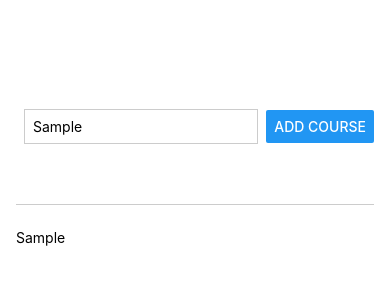
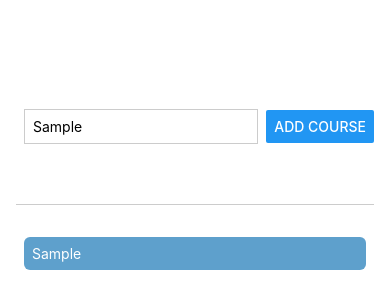
Before and after one commit to dannguyenmessi1705/React-Native, a React Native app in the folder 01.RNProject/: screen / in a window 390 px wide. Both pictures are taken after typing "Sample" into the empty fields and a click on the button "ADD COURSE". Shown: the top 308 px of the page. Built offline with nearby package versions, Linux system fonts and the light colour scheme.

Commit message:
NOTE: Some Style Rules in React Native, and IOS and Android

```diff
--- a/01.RNProject/App.js
+++ b/01.RNProject/App.js
@@ -29,8 +29,14 @@ export default function App() {
       </View>
       <View style={styles.contentContainer}>
         {goals.map((goal) => (
-          <Text key={goal}>{goal}</Text>
+          <View style={styles.goalItem} key={goal}>
+            <Text style={styles.goalText}>{goal}</Text>
+          </View>
         ))}
+        {/* Duyệt mảng goals và hiển thị ra màn hình
+          Luôn nhớ rằng mỗi phần tử  Text được render ra phải được bao bọc bởi một View để có thể áp dụng style cho nó, vì IOS không cho phép render Text mà không bao bọc bởi View
+          Ngoài ra để áp dụng các styke như color, fontSize, fontWeight cho Text thì phải sử dụng style attribute của Text, không thể sử dụng style attribute của View để áp dụng cho Text vì React Native không dùng CSS và không có chuyện kế thừa style như CSS
+        */}
       </View>
     </View>
   );
@@ -61,5 +67,14 @@ const styles = StyleSheet.create({
   contentContainer: {
     flex: 4,
   },
+  goalItem: {
+    padding: 8,
+    margin: 8,
+    backgroundColor: "#5ea0cc",
+    borderRadius: 6,
+  },
+  goalText: {
+    color: "white",
+  },
 });
 // Tạo style cho từng attribute
```
